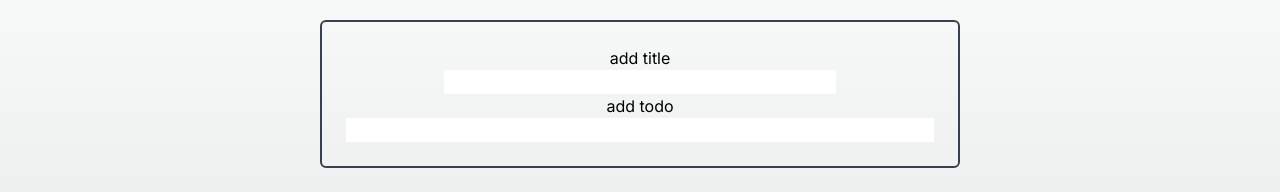
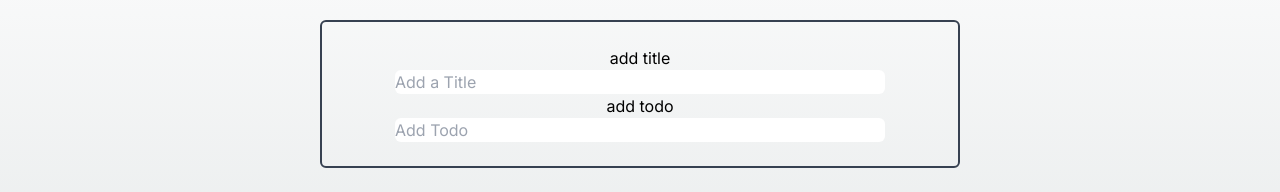
Before and after one commit to vmaguiar/qavi-todo-list-app, a Next.js app: page / in a window 1280 px wide. Shown: the part 144-336 px from the top of the page. Built offline with nearby package versions, Linux system fonts and the light colour scheme.

Commit message:
feat: add placeholder to inputs

```diff
--- a/src/app/page.tsx
+++ b/src/app/page.tsx
@@ -16,6 +16,9 @@ export default function Home() {
     todoList: [],
     todoDoneList: []
   });
+
+  const [tempTodoText, setTempTodoText] = useState([]);
+
 
   const handleOnChange = (event: ChangeEvent<HTMLInputElement>) => {
     const {value, name} = event.target;
@@ -38,6 +41,7 @@ export default function Home() {
     }
   };
 
+
   return (
     <div className="min-h-screen">
       <header className="min-w-full flex items-center justify-evenly pt-16">
@@ -48,9 +52,20 @@ export default function Home() {
       <main className="flex flex-col items-center justify-between my-16">
         <div className="flex flex-col items-center w-2/4 rounded-md border-solid border-2 border-gray-700 p-6">
           <p>add title</p>
-          <input type="text" name="title" className="w-2/3" onChange={(event) => { handleOnChange(event)}}/>
+          <input
+            type="text"
+            name="title"
+            placeholder="Add a Title"
+            className="w-10/12 rounded-md"
+            onChange={(event) => { handleOnChange(event)}}
+          />
           <p>add todo</p>
-          <input type="text" name="singletodoText" className="w-full" onChange={(event) => { handleOnChange(event)}}/>
+          <input
+            type="text"
+            name="singletodoText"
+            placeholder="Add Todo"
+            className="w-10/12 rounded-md"
+            onChange={(event) => { handleOnChange(event)}}/>
         </div>
 
         {/* Container with all to do cards */}
```
